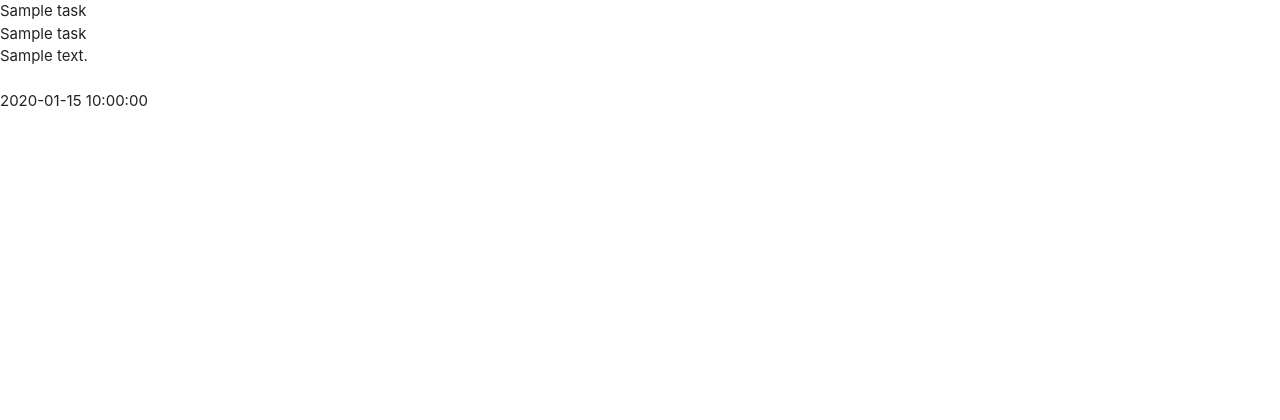
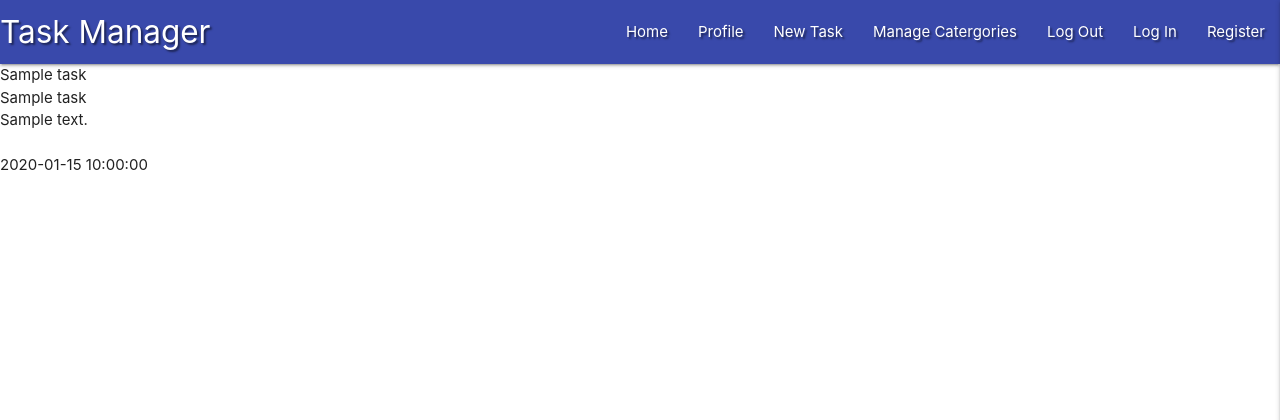
Before and after one commit to futhimhlas/flask-task-manager, a Flask app: page / in a window 1280 px wide. Shown: the top 420 px of the page. Run offline with Flask 2, Linux system fonts and the light colour scheme; a database or web service that is not in the repository returns one stand-in record (values such as "Sample title"); some libraries are stand-ins or nearby versions.

Commit message:
Add Materialize Navbar and Sidenav

```diff
--- a/static/css/style.css
+++ b/static/css/style.css
@@ -0,0 +1,3 @@
+.text-shadow {
+    text-shadow: 2px 2px 2px rgba(0, 0, 0, 0.5);
+}
--- a/static/js/script.js
+++ b/static/js/script.js
@@ -0,0 +1,3 @@
+  $(document).ready(function(){
+    $('.sidenav').sidenav({edge: "right"});
+  });
--- a/templates/base.html
+++ b/templates/base.html
@@ -1,12 +1,14 @@
 <!DOCTYPE html>
 <html lang="en">
+
 <head>
     <meta charset="UTF-8">
     <meta name="viewport" content="width=device-width, initial-scale=1.0">
     <link rel="stylesheet" href="https://cdnjs.cloudflare.com/ajax/libs/font-awesome/5.15.3/css/all.min.css"
         integrity="sha512-iBBXm8fW90+nuLcSKlbmrPcLa0OT92xO1BIsZ+ywDWZCvqsWgccV3gFoRBv0z+8dLJgyAHIhR35VZc2oM/gI1w=="
         crossorigin="anonymous" referrerpolicy="no-referrer" type="text/css" />
-    <link rel="stylesheet" href="https://cdnjs.cloudflare.com/ajax/libs/materialize/1.0.0/css/materialize.min.css" type="text/css">
+    <link rel="stylesheet" href="https://cdnjs.cloudflare.com/ajax/libs/materialize/1.0.0/css/materialize.min.css"
+        type="text/css">
 
     <link rel="stylesheet" href="{{ url_for('static', filename='css/style.css') }}">
     {% block styles %}
@@ -14,7 +16,39 @@
     <!-- To apply custom styles/scripts that are applied via a child template -->
     <title>Task Manager</title>
 </head>
+
 <body>
+
+    <header>
+        <!-- top navbar -->
+        <nav class = "nav-extended text-shadow indigo darken-1">
+            <div class="nav-wrapper">
+                <a href="{{ url_for('get_tasks') }}" class="brand-logo">Task Manager</a>
+                <a href="#" data-target="mobile-demo" class="sidenav-trigger right"><i class="fas fa-bars"></i></a>
+                <ul class="right hide-on-med-and-down">
+                    <li><a href="{{ url_for('get_tasks') }}">Home</a></li>
+                    <li><a href="#">Profile</a></li>
+                    <li><a href="#">New Task</a></li>
+                    <li><a href="#">Manage Catergories</a></li>
+                    <li><a href="#">Log Out</a></li>
+                    <li><a href="#">Log In</a></li>
+                    <li><a href="#">Register</a></li>
+                </ul>
+            </div>
+        </nav>
+
+        <!-- mobile sidenav -->
+        <ul class="sidenav" id="mobile-demo">
+            <li><h4 class="center-align light-blue-text text-darken-4">Task Manager</h4></li>
+            <li><a href="{{ url_for('get_tasks') }}">Home</a></li>
+            <li><a href="#">Profile</a></li>
+            <li><a href="#">New Task</a></li>
+            <li><a href="#">Manage Catergories</a></li>
+            <li><a href="#">Log Out</a></li>
+            <li><a href="#">Log In</a></li>
+            <li><a href="#">Register</a></li>
+        </ul>
+    </header>
 
     {% block content %}
     {% endblock %}
@@ -26,4 +60,5 @@
     {% block scripts %}
     {% endblock %}
 </body>
+
 </html>
```
